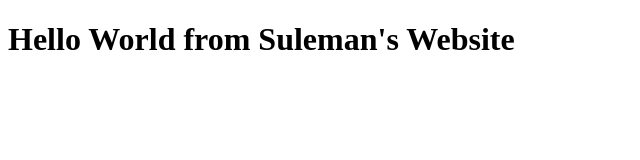
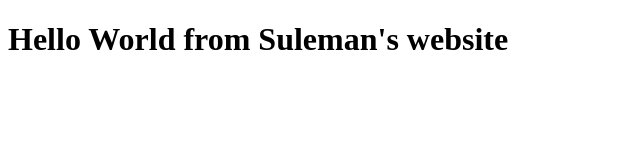
Before and after one commit to SulemanJaved/BootCamp2020, a plain HTML site: page index.html in a window 1280 px wide. Shown: the full height of the page, 0-640 px from the left. Drawn offline with Linux system fonts and the light colour scheme.

Commit message:
Update index.html

```diff
--- a/index.html
+++ b/index.html
@@ -6,6 +6,6 @@
     <title>Document</title>
 </head>
 <body>
-    <h1>Hello World from Suleman's Website</h1>
+    <h1>Hello World from Suleman's website</h1>
 </body>
 </html>
```
